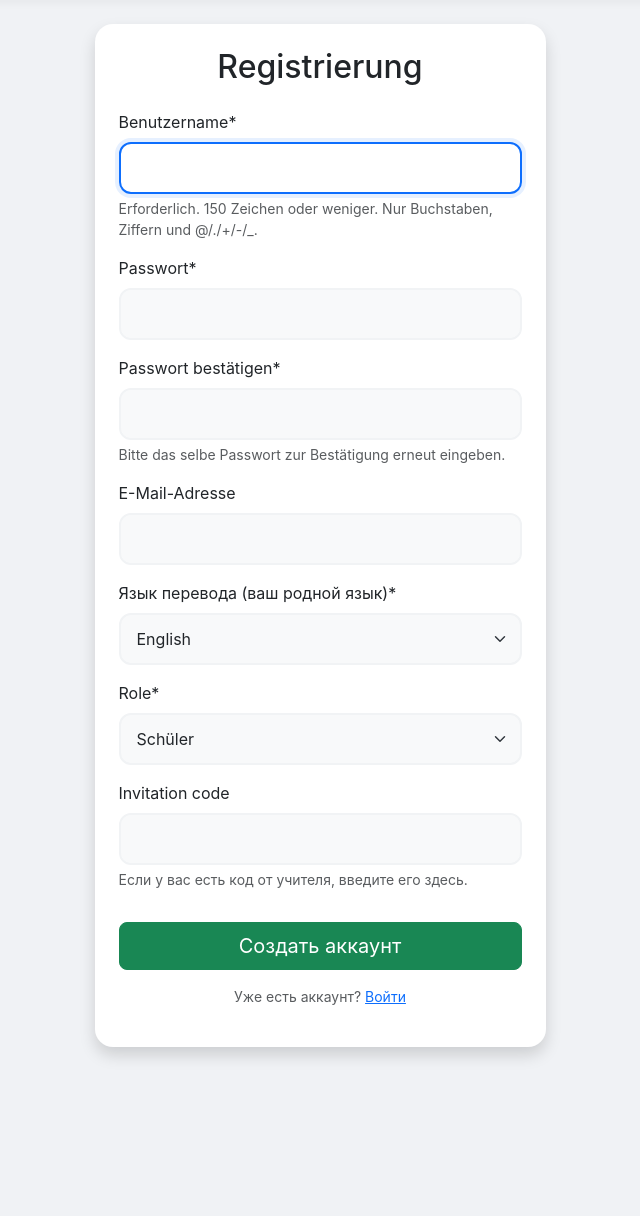
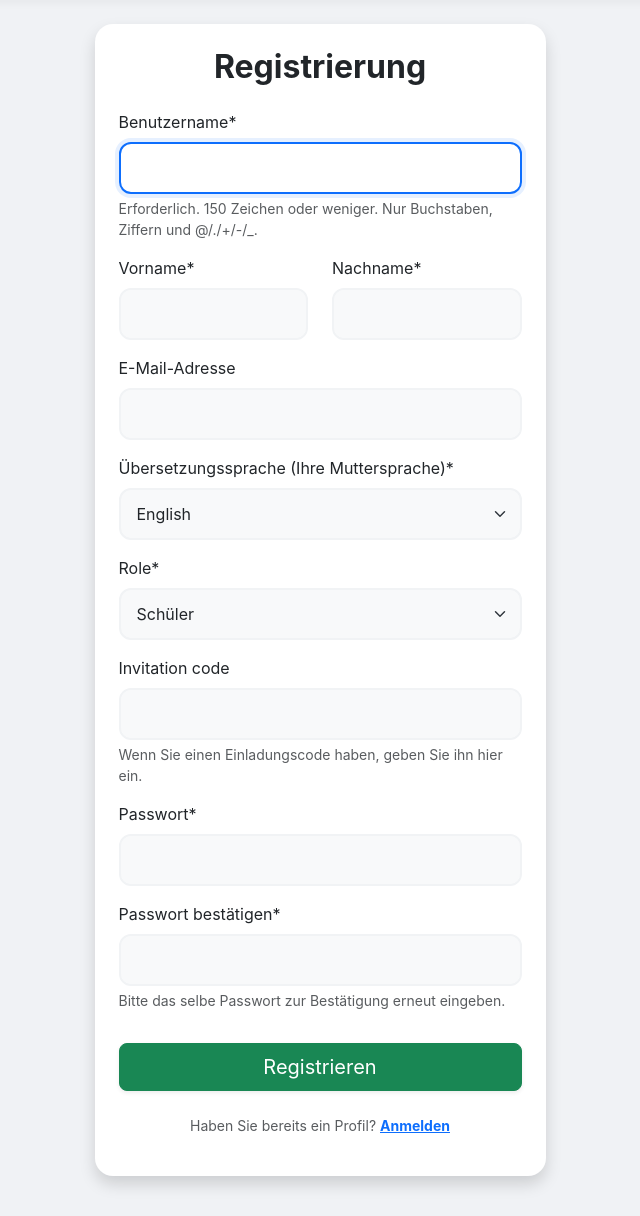
Before and after one commit to beper223/VerbenForm, a Django app: page /register/ in a window 1280 px wide. Shown: the part 66-1282 px from the top of the page, without its empty margins (320-960 px from the left). Before the commit the page ends 1124 px from the top, so only its background shows below. Run offline with Django 5.2, Linux system fonts and the light colour scheme; some libraries are stand-ins or nearby versions.

Commit message:
web display_name

```diff
--- a/src/web/forms/__init__.py
+++ b/src/web/forms/__init__.py
@@ -1,9 +1,9 @@
-from src.web.forms.user import RegistrationForm, UserSettingsForm, InvitationForm
+from src.web.forms.user import RegistrationForm, ProfileForm, InvitationForm
 from src.web.forms.learning import CourseForm, CourseAssignmentForm, UnitForm
 
 __all__ = [
     'RegistrationForm',
-    'UserSettingsForm',
+    'ProfileForm',
     'InvitationForm',
 
     'CourseForm',
--- a/src/web/forms/user.py
+++ b/src/web/forms/user.py
@@ -12,23 +12,31 @@ from src.users.models import StudentInvitation
 User = get_user_model()
 
 class RegistrationForm(UserCreationForm):
-    # Добавляем выбор языка
     language = forms.ChoiceField(
         choices=settings.LANGUAGES,
-        label="Язык перевода (ваш родной язык)"
+        label="Übersetzungssprache (Ihre Muttersprache)"
     )
     role = forms.ChoiceField(choices=User.Role.choices)
     invitation_code = forms.CharField(
         max_length=12,
         required=False,
-        help_text="Если у вас есть код от учителя, введите его здесь."
+        help_text="Wenn Sie einen Einladungscode haben, geben Sie ihn hier ein."
     )
 
     class Meta(UserCreationForm.Meta):
         model = User
-        fields = ("username", "password1", "password2", "email", "language", "role")
+        fields = ("username", "first_name", "last_name", "password1", "password2", "email", "language", "role")
+        labels = {
+            'first_name': "Vorname",
+            'last_name': "Nachname",
+        }
 
-class UserSettingsForm(forms.ModelForm):
+    def __init__(self, *args, **kwargs):
+        super().__init__(*args, **kwargs)
+        self.fields['first_name'].required = True
+        self.fields['last_name'].required = True
+
+class ProfileForm(forms.ModelForm):
     class Meta:
         model = User
         fields = ("first_name", "last_name", "email", "language")
@@ -43,7 +51,7 @@ class InvitationForm(forms.ModelForm):
     days_valid = forms.IntegerField(
         label=_("Gültig für (Tage)"),
         initial=7,
-        required=False,  # Чтобы можно было оставить пустым для значения по умолчанию
+        required=False,
         min_value=1,
         widget=forms.NumberInput(attrs={
             'class': 'form-control',
@@ -59,10 +67,6 @@ class InvitationForm(forms.ModelForm):
                 'placeholder': 'student@example.com',
                 'required': True
             }),
-            # 'expires_at': forms.DateInput(attrs={
-            #     'class': 'form-control',
-            #     'type': 'datetime-local'
-            # }),
         }
         labels = {
             'email': _("E-Mail-Adresse des Studenten")
@@ -70,20 +74,11 @@ class InvitationForm(forms.ModelForm):
 
     def __init__(self, *args, **kwargs):
         super().__init__(*args, **kwargs)
-
-        # Если мы РЕДАКТИРУЕМ существующий объект
         if self.instance and self.instance.pk:
             if self.instance.expires_at:
-                # Вычисляем разницу во времени
                 now = timezone.now()
                 delta = self.instance.expires_at - now
-
-                # Переводим секунды в полные дни, округляя в большую сторону
-                # Если осталось 1.5 дня, покажем 2. Если просрочено — покажем 0.
                 days_left = math.ceil(delta.total_seconds() / 86400)
-
                 self.initial['days_valid'] = max(0, days_left)
-
-        # Если это СОЗДАНИЕ нового (pk еще нет)
         else:
             self.initial['days_valid'] = 7
--- a/src/web/views/users.py
+++ b/src/web/views/users.py
@@ -7,7 +7,7 @@ from django.shortcuts import redirect
 from django.urls import reverse_lazy
 from django.utils.translation import gettext_lazy as _
 
-from src.web.forms import RegistrationForm, UserSettingsForm
+from src.web.forms import RegistrationForm, ProfileForm
 from src.users.models import User, StudentInvitation
 
 
@@ -45,7 +45,7 @@ class UserRegisterView(FormView):
 
 class ProfileView(LoginRequiredMixin, SuccessMessageMixin, UpdateView):
     model = User
-    form_class = UserSettingsForm
+    form_class = ProfileForm
     template_name = 'auth/profile.html'
     success_url = reverse_lazy('web-profile')
     success_message = _("Ihr Profil wurde erfolgreich aktualisiert!")
--- a/templates/auth/register.html
+++ b/templates/auth/register.html
@@ -3,16 +3,39 @@
 
 {% block content %}
 <div class="row justify-content-center">
-    <div class="col-md-5">
-        <div class="card p-4 shadow">
-            <h2 class="text-center mb-4">Registrierung</h2>
+    <div class="col-md-6 col-lg-5"> <!-- Немного увеличил ширину для двух колонок -->
+        <div class="card p-4 shadow border-0">
+            <h2 class="text-center fw-bold mb-4">Registrierung</h2>
             <form method="post">
                 {% csrf_token %}
-                {{ form|crispy }}
-                <button type="submit" class="btn btn-success w-100 btn-lg mt-3">Создать аккаунт</button>
+
+                {{ form.username|as_crispy_field }}
+
+                <!-- Имя и Фамилия в одну строку -->
+                <div class="row">
+                    <div class="col-md-6">
+                        {{ form.first_name|as_crispy_field }}
+                    </div>
+                    <div class="col-md-6">
+                        {{ form.last_name|as_crispy_field }}
+                    </div>
+                </div>
+
+                {{ form.email|as_crispy_field }}
+                {{ form.language|as_crispy_field }}
+                {{ form.role|as_crispy_field }}
+                {{ form.invitation_code|as_crispy_field }}
+
+                {# Поля паролей от UserCreationForm #}
+                {{ form.password1|as_crispy_field }}
+                {{ form.password2|as_crispy_field }}
+
+                <button type="submit" class="btn btn-success w-100 btn-lg mt-3 shadow-sm">
+                    Registrieren
+                </button>
             </form>
-            <p class="mt-3 text-center small text-muted">
-                Уже есть аккаунт? <a href="{% url 'login' %}">Войти</a>
+            <p class="mt-4 text-center small text-muted">
+                Haben Sie bereits ein Profil? <a href="{% url 'login' %}" class="fw-bold">Anmelden</a>
             </p>
         </div>
     </div>
--- a/templates/personal_forms/course_list.html
+++ b/templates/personal_forms/course_list.html
@@ -23,9 +23,9 @@
                 <div class="small text-muted mb-3">
                     <i class="bi bi-person-circle"></i>
                     {% if course.author == request.user %}
-                        <span class="text-primary fw-medium">Von Ihnen (Вы)</span>
+                        <span class="text-primary fw-medium">Von Ihnen</span>
                     {% else %}
-                        Autor: {{ course.author.username }}
+                        Autor: {{ course.author.display_name }}
                     {% endif %}
                 </div>
                 <p class="text-muted small mb-3">
--- a/templates/personal_forms/unit_stats.html
+++ b/templates/personal_forms/unit_stats.html
@@ -10,7 +10,7 @@
                 <li class="breadcrumb-item"><a href="{% url 'course-detail' unit.course.id %}">{{ unit.course.title }}</a></li>
             {% else %}
                 {# Путь для учителя, смотрящего ученика #}
-                <li class="breadcrumb-item"><a href="{% url 'web-student-detail' target_user.id %}">{{ target_user.username }}</a></li>
+                <li class="breadcrumb-item"><a href="{% url 'web-student-detail' target_user.id %}">{{ target_user.display_name }}</a></li>
                 <li class="breadcrumb-item"><a href="{% url 'web-teacher-student-course-detail' target_user.id unit.course.id %}">{{ unit.course.title }}</a></li>
             {% endif %}
             <li class="breadcrumb-item active">{{ unit.title }}</li>
@@ -21,7 +21,7 @@
         <div>
             <h2 class="fw-bold mb-0">{{ unit.title }}</h2>
             <p class="text-muted">
-                {% if not is_own_stats %}<strong>Status von {{ target_user.username }}:</strong> {% endif %}
+                {% if not is_own_stats %}<strong>Status von {{ target_user.display_name }}:</strong> {% endif %}
                 {{ unit.get_skill_type_display }} | {{ unit.level }}
             </p>
         </div>
--- a/templates/teacher/student_course_detail.html
+++ b/templates/teacher/student_course_detail.html
@@ -5,11 +5,11 @@
     <div class="col">
         <nav aria-label="breadcrumb">
             <ol class="breadcrumb">
-                <li class="breadcrumb-item"><a href="{% url 'web-student-detail' student.id %}">{{ student.username }}</a></li>
+                <li class="breadcrumb-item"><a href="{% url 'web-student-detail' student.id %}">{{ student.display_name }}</a></li>
                 <li class="breadcrumb-item active">{{ course.title }}</li>
             </ol>
         </nav>
-        <h2 class="fw-bold">{{ course.title }} <small class="text-muted fs-6">({{ student.username }})</small></h2>
+        <h2 class="fw-bold">{{ course.title }} <small class="text-muted fs-6">({{ student.display_name }})</small></h2>
     </div>
 </div>
 
```
Also changed, not shown: templates/auth/login.html (+4 -4 lines).
